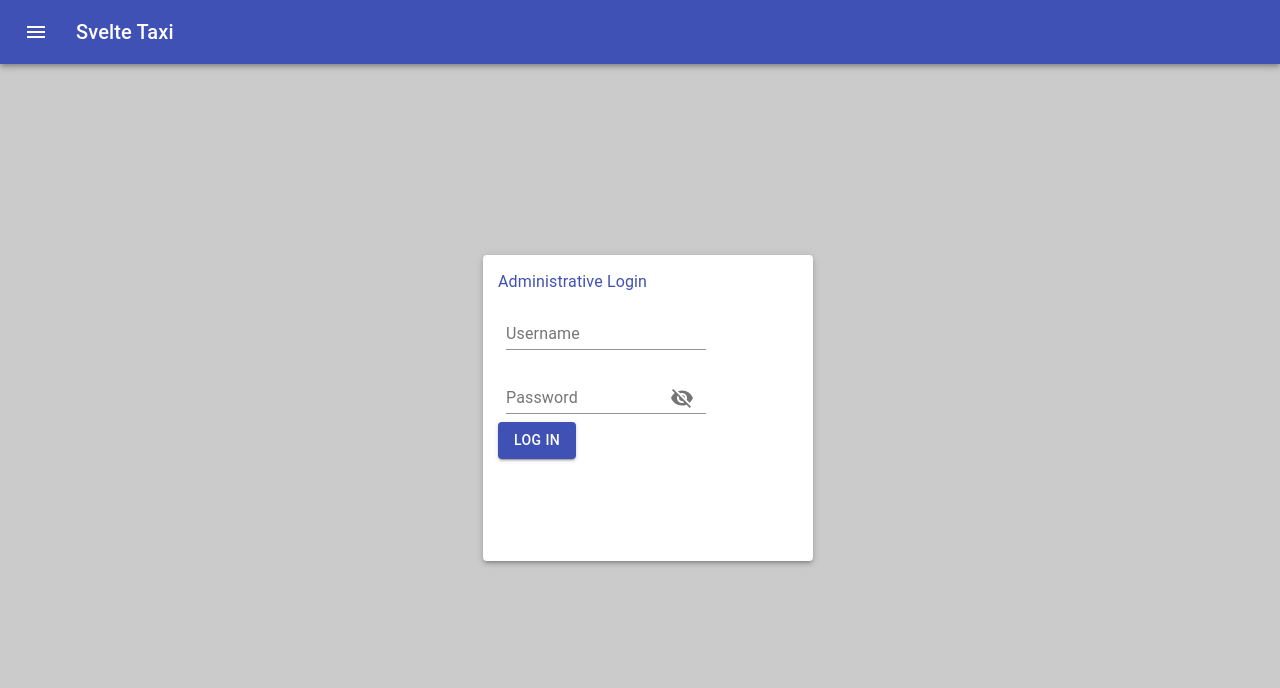
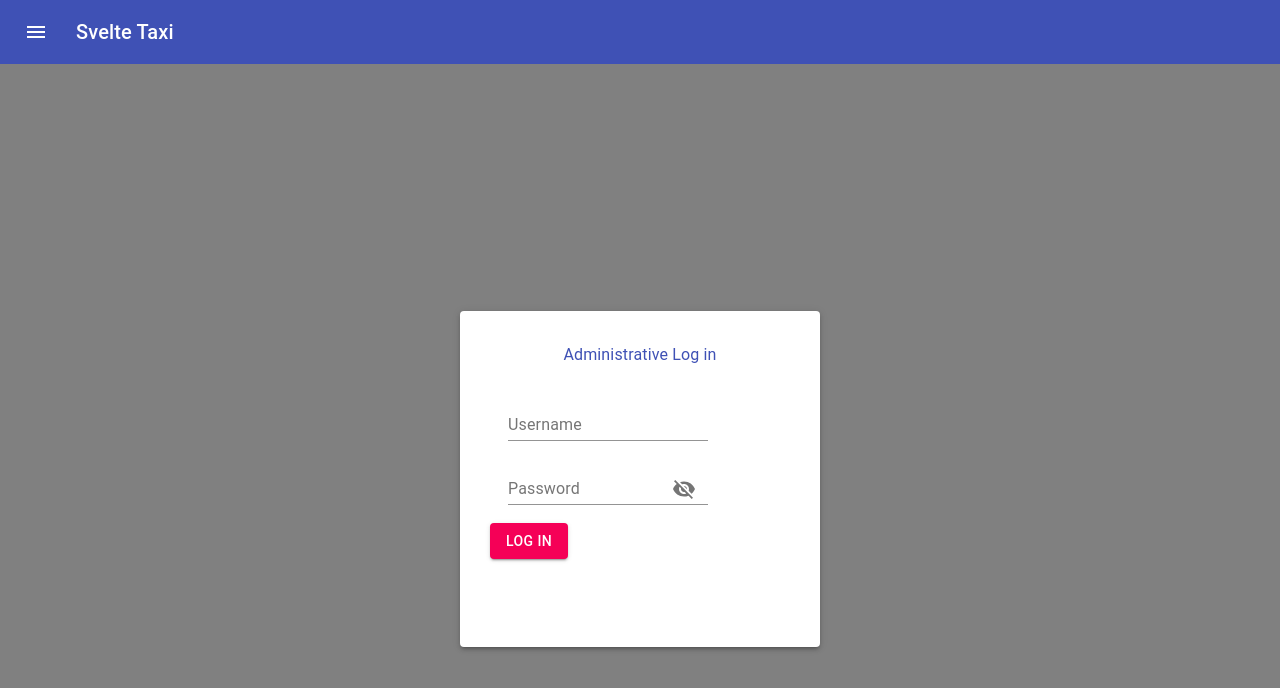
Before and after one commit to walosha/svelte_taxi, a React (Create React App) app: page /login in a window 1280 px wide. Shown: the top 688 px of the page. Built offline with nearby package versions, Linux system fonts and the light colour scheme.

Commit message:
fixed bugs on  login component

```diff
--- a/public/index.html
+++ b/public/index.html
@@ -28,7 +28,7 @@
       work correctly both with client-side routing and a non-root public URL.
       Learn how to configure a non-root public URL by running `npm run build`.
     -->
-    <title>React App</title>
+    <title>Svelte Taxi</title>
   </head>
   <body>
     <noscript>You need to enable JavaScript to run this app.</noscript>
--- a/src/index.css
+++ b/src/index.css
@@ -1,4 +1,5 @@
 body {
+  height: 100vh;
   margin: 0;
   font-family: -apple-system, BlinkMacSystemFont, "Segoe UI", "Roboto", "Oxygen",
     "Ubuntu", "Cantarell", "Fira Sans", "Droid Sans", "Helvetica Neue",
@@ -7,5 +8,5 @@ body {
 }
 
 #root {
-  height: 100vh;
+  height: 100%;
 }
--- a/src/pages/login.jsx
+++ b/src/pages/login.jsx
@@ -18,28 +18,32 @@ import { makeStyles } from "@material-ui/core/styles";
 const useStyles = makeStyles(theme => ({
   root: {
     display: "flex",
+    height: "100%",
+    padding: "15px",
     justifyContent: "center",
+    alignItems: "center",
+    backgroundColor: "#808080",
     "& > *": {
       margin: theme.spacing(1),
       width: theme.spacing(16),
       height: theme.spacing(16)
     }
   },
+  heading: {
+    justifyContent: "center"
+  },
   form: {
+    padding: "10px",
     "& > *": {
       margin: theme.spacing(1),
       width: 200
     }
   },
   paper: {
-    position: "absolute",
-    top: "50%",
-    left: "50%",
-    transform: "translate(-50%,-50%)",
     width: "300px",
     height: "276px",
     margin: "8px",
-    padding: "15px"
+    padding: "30px"
   }
 }));
 
@@ -66,7 +70,14 @@ export default function Login() {
   return (
     <div className={classes.root}>
       <Paper className={classes.paper} elevation={3}>
-        <Typography color="primary">Administrative Login </Typography>
+        <Typography
+          variant="subtitle1"
+          align="center"
+          gutterBottom={true}
+          color="primary"
+        >
+          Administrative Log in
+        </Typography>
         <form className={classes.form} noValidate autoComplete="off">
           <TextField id="username" label="Username" />
 
@@ -93,7 +104,7 @@ export default function Login() {
             />
           </FormControl>
         </form>
-        <Button variant="contained" color="primary">
+        <Button variant="contained" color="secondary">
           {" "}
           Log In
         </Button>
```
